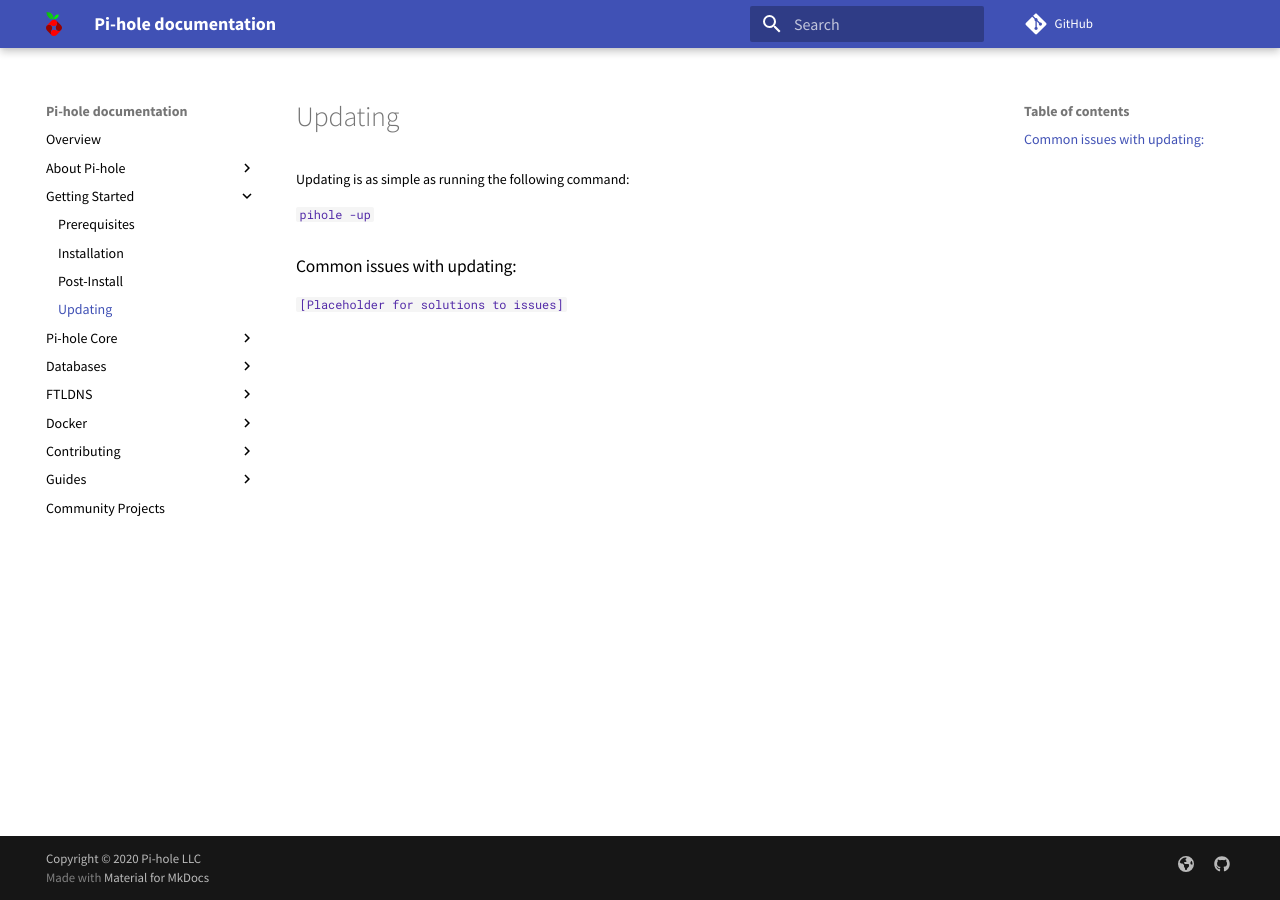
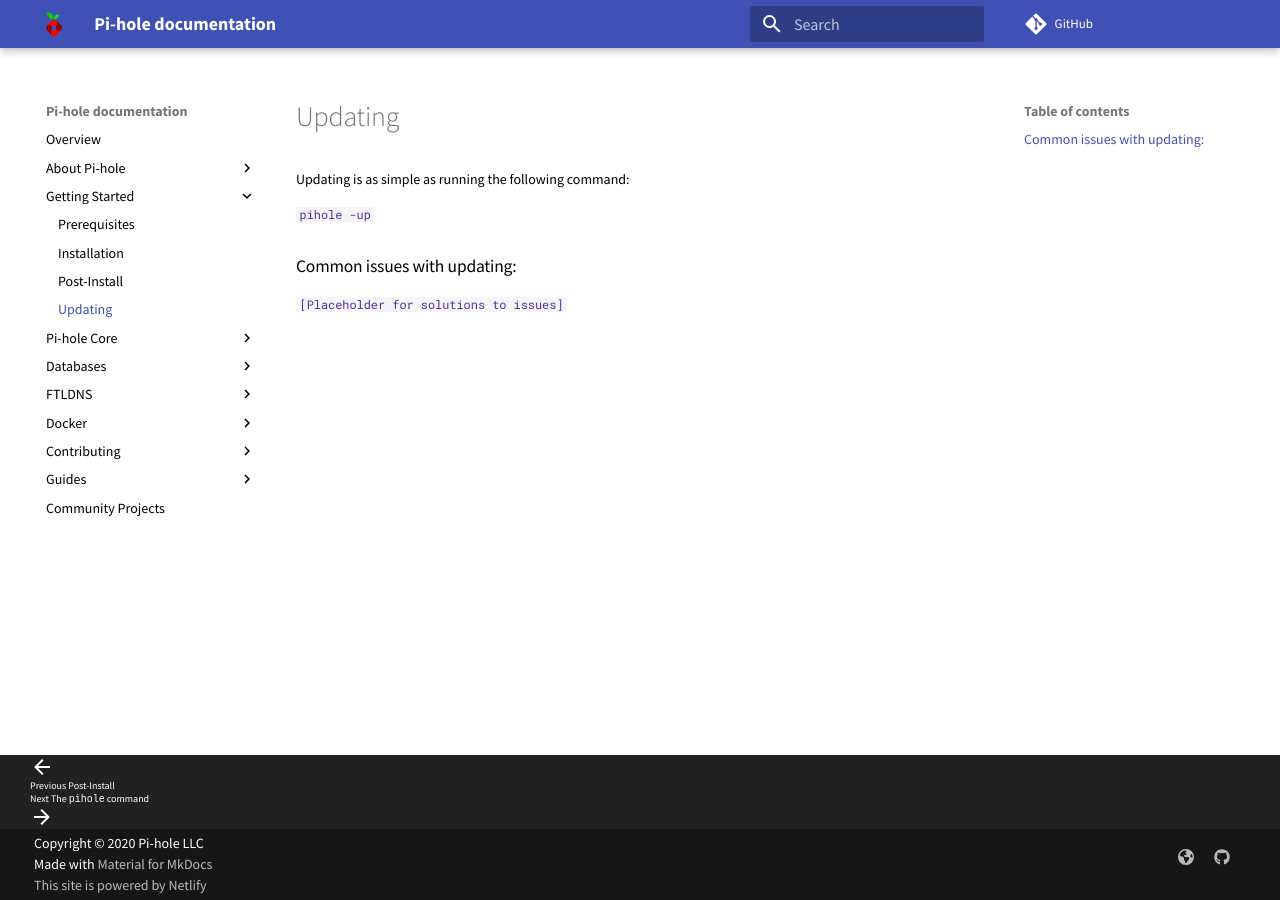
Before and after one commit to pi-hole/docs, an MkDocs documentation site: the page built from docs/main/update.md, in a window 1280 px wide. Built offline with MkDocs 1.6.1 and Material for MkDocs 9.7.7, drawn with Linux system fonts in a browser that asks for light colours; comment, search, counter and statistics services are not loaded.

Commit message:
Add overrides directory and include netlify deploy badge in footer
Signed-off-by: Adam Warner <me@adamwarner.co.uk>

```diff
--- a/mkdocs.yml
+++ b/mkdocs.yml
@@ -6,6 +6,7 @@
 remote_branch: gh-pages
 theme:
   name: 'material'
+  custom_dir: overrides
 #  icon:
 #    repo: fontawesome/brands/github-alt
   favicon: 'images/favicon.ico'
--- /dev/null
+++ b/overrides/partials/footer.html
@@ -0,0 +1,59 @@
+{% import "partials/language.html" as lang with context %}
+<footer class="md-footer">
+  {% if page.previous_page or page.next_page %}
+    <div class="md-footer-nav">
+      <nav class="md-footer-nav__inner md-grid" aria-label="{{ lang.t('footer.title') }}">
+        {% if page.previous_page %}
+          <a href="{{ page.previous_page.url | url }}" title="{{ page.previous_page.title | striptags }}" class="md-footer-nav__link md-footer-nav__link--prev" rel="prev">
+            <div class="md-footer-nav__button md-icon">
+              {% include ".icons/material/arrow-left.svg" %}
+            </div>
+            <div class="md-footer-nav__title">
+              <div class="md-ellipsis">
+                <span class="md-footer-nav__direction">
+                  {{ lang.t("footer.previous") }}
+                </span>
+                {{ page.previous_page.title }}
+              </div>
+            </div>
+          </a>
+        {% endif %}
+        {% if page.next_page %}
+          <a href="{{ page.next_page.url | url }}" title="{{ page.next_page.title | striptags }}" class="md-footer-nav__link md-footer-nav__link--next" rel="next">
+            <div class="md-footer-nav__title">
+              <div class="md-ellipsis">
+                <span class="md-footer-nav__direction">
+                  {{ lang.t("footer.next") }}
+                </span>
+                {{ page.next_page.title }}
+              </div>
+            </div>
+            <div class="md-footer-nav__button md-icon">
+              {% include ".icons/material/arrow-right.svg" %}
+            </div>
+          </a>
+        {% endif %}
+      </nav>
+    </div>
+  {% endif %}
+  <div class="md-footer-meta md-typeset">
+    <div class="md-footer-meta__inner md-grid">
+      <div class="md-footer-copyright">
+        {% if config.copyright %}
+          <div class="md-footer-copyright__highlight">
+            {{ config.copyright }}
+          </div>
+        {% endif %}
+        Made with
+        <a href="https://squidfunk.github.io/mkdocs-material/" target="_blank" rel="noopener">
+          Material for MkDocs
+        </a>
+        <br>
+        <a href="https://www.netlify.com">
+            This site is powered by Netlify
+        </a>
+      </div>
+      {% include "partials/social.html" %}
+    </div>
+  </div>
+</footer>
```
